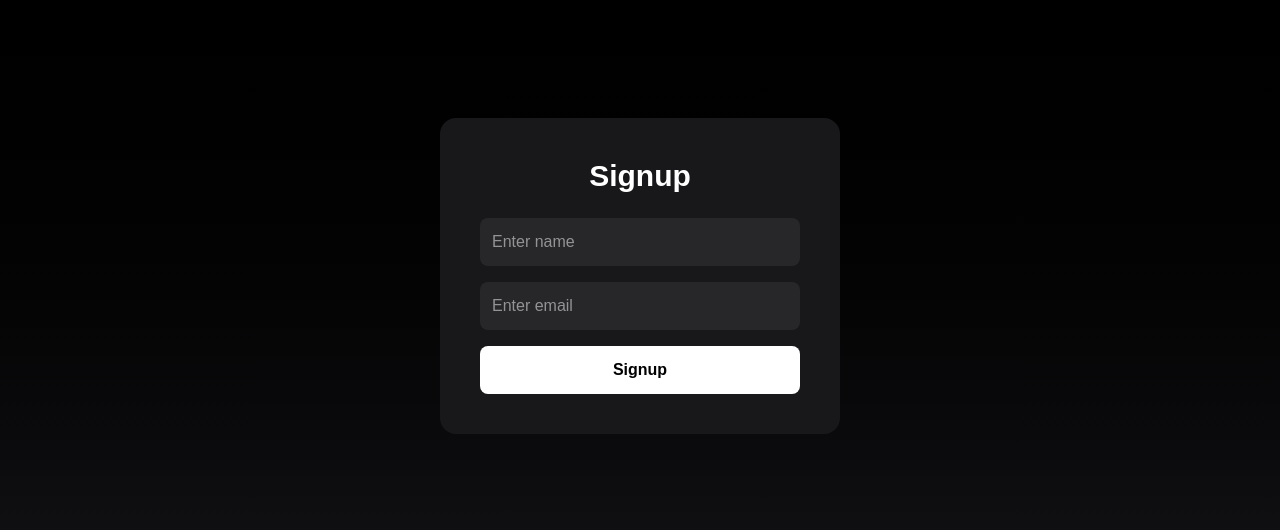
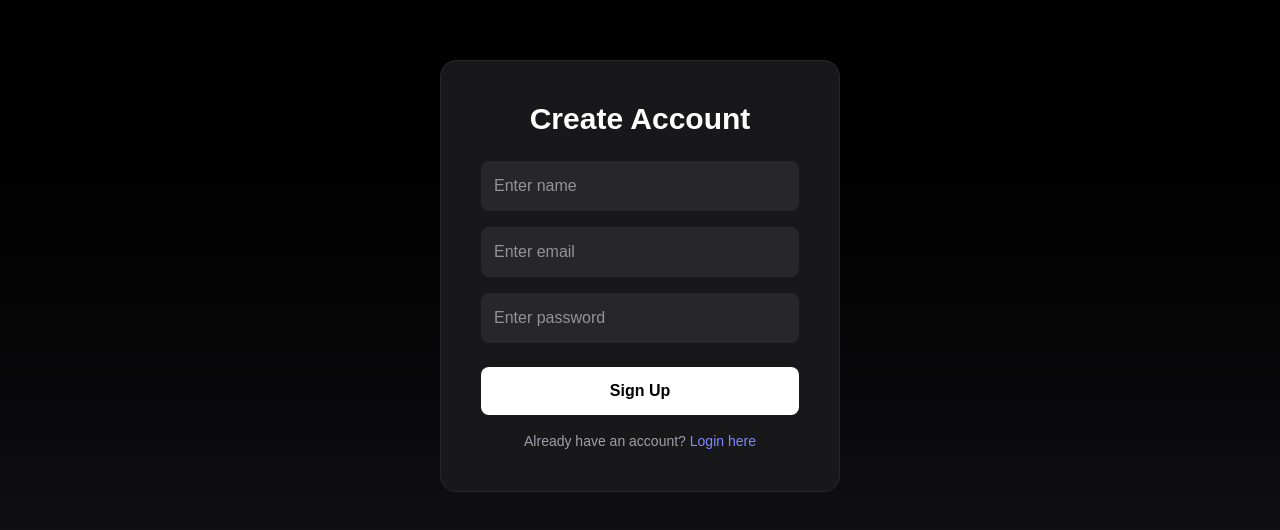
Before and after one commit to Princegupta-78/ai-interview-platform, a Next.js app in the folder frontend/: page /signup in a window 1280 px wide. Shown: the part 124-654 px from the top of the page. Built offline with nearby package versions, Linux system fonts and the light colour scheme.

Commit message:
feat: implemented enterprise JWT authentication and bcrypt hashing

```diff
--- a/frontend/src/app/login/page.tsx
+++ b/frontend/src/app/login/page.tsx
@@ -27,14 +27,12 @@ export default function LoginPage() {
 
     // 2. If the backend says the password matches...
     if (response.ok) {
-      // 3. Save the user data inside the browser's permanent memory
-      localStorage.setItem("user", JSON.stringify(data.user));
+      // We now capture the JWT token passed back from the FastAPI server
+      localStorage.setItem("token", data.token);
 
-      alert("Login successful!");
-
-      // 4. Redirect them to the protected dashboard
+      alert("Login Successful!");
       router.push("/dashboard");
-    } else {
+    }else {
       // If password/email is wrong, show the FastAPI error message
       alert(data.detail);
     }
--- a/frontend/src/app/signup/page.tsx
+++ b/frontend/src/app/signup/page.tsx
@@ -1,14 +1,18 @@
 "use client";
 
 import { useState } from "react";
+import { useRouter } from "next/navigation";
+import Link from "next/link";
 
 export default function SignupPage() {
-  // 1. State Management: Stores what the user types in real-time
+  const router = useRouter();
+
   const [name, setName] = useState("");
   const [email, setEmail] = useState("");
+  const [password, setPassword] = useState("");
 
-  // 2. The Network Bridge: Triggers when the button is clicked
   const handleSignup = async () => {
+    try {
       const response = await fetch("http://127.0.0.1:8000/signup", {
         method: "POST",
         headers: {
@@ -17,28 +21,37 @@ export default function SignupPage() {
         body: JSON.stringify({
           name,
           email,
+          password,
         }),
       });
 
       const data = await response.json();
 
-    // 3. Client Feedback: Shows the success message from the backend
-    alert(data.message);
+      if (response.ok) {
+        alert(data.message || "Signup Successful!");
+        router.push("/login"); // Send them to login after successful signup
+      } else {
+        // FastAPI errors are stored in 'detail'
+        alert(data.detail || "Signup failed");
+      }
+    } catch (error) {
+      console.error(error);
+      alert("Network error connecting to backend.");
+    }
   };
 
-  // 4. The Visual UI (Tailwind CSS)
   return (
     <div className="min-h-screen flex items-center justify-center bg-gradient-to-b from-black to-zinc-900 text-white">
-      <div className="bg-zinc-900 p-10 rounded-2xl w-[400px]">
+      <div className="bg-zinc-900 p-10 rounded-2xl w-[400px] border border-zinc-800">
 
         <h1 className="text-3xl font-bold mb-6 text-center">
-          Signup
+          Create Account
         </h1>
 
         <input
           type="text"
           placeholder="Enter name"
-          className="w-full p-3 mb-4 rounded-lg bg-zinc-800 text-white"
+          className="w-full p-3 mb-4 rounded-lg bg-zinc-800 text-white outline-none focus:border-indigo-500 border border-transparent transition-colors"
           value={name}
           onChange={(e) => setName(e.target.value)}
         />
@@ -46,17 +59,32 @@ export default function SignupPage() {
         <input
           type="email"
           placeholder="Enter email"
-          className="w-full p-3 mb-4 rounded-lg bg-zinc-800 text-white"
+          className="w-full p-3 mb-4 rounded-lg bg-zinc-800 text-white outline-none focus:border-indigo-500 border border-transparent transition-colors"
           value={email}
           onChange={(e) => setEmail(e.target.value)}
         />
 
+        <input
+          type="password"
+          placeholder="Enter password"
+          className="w-full p-3 mb-6 rounded-lg bg-zinc-800 text-white outline-none focus:border-indigo-500 border border-transparent transition-colors"
+          value={password}
+          onChange={(e) => setPassword(e.target.value)}
+        />
+
         <button
           onClick={handleSignup}
-          className="w-full bg-white text-black p-3 rounded-lg font-semibold hover:bg-gray-200 transition-colors"
+          className="w-full bg-white text-black p-3 rounded-lg font-bold hover:bg-gray-200 transition-colors mb-4"
         >
-          Signup
+          Sign Up
         </button>
+
+        <p className="text-center text-zinc-400 text-sm">
+          Already have an account?{" "}
+          <Link href="/login" className="text-indigo-400 hover:text-indigo-300 transition-colors">
+            Login here
+          </Link>
+        </p>
 
       </div>
     </div>
```
Also changed, not shown: 2 other files (tests, documents, lock files or other folders). Lines whose indentation alone changed are shown as unchanged.
